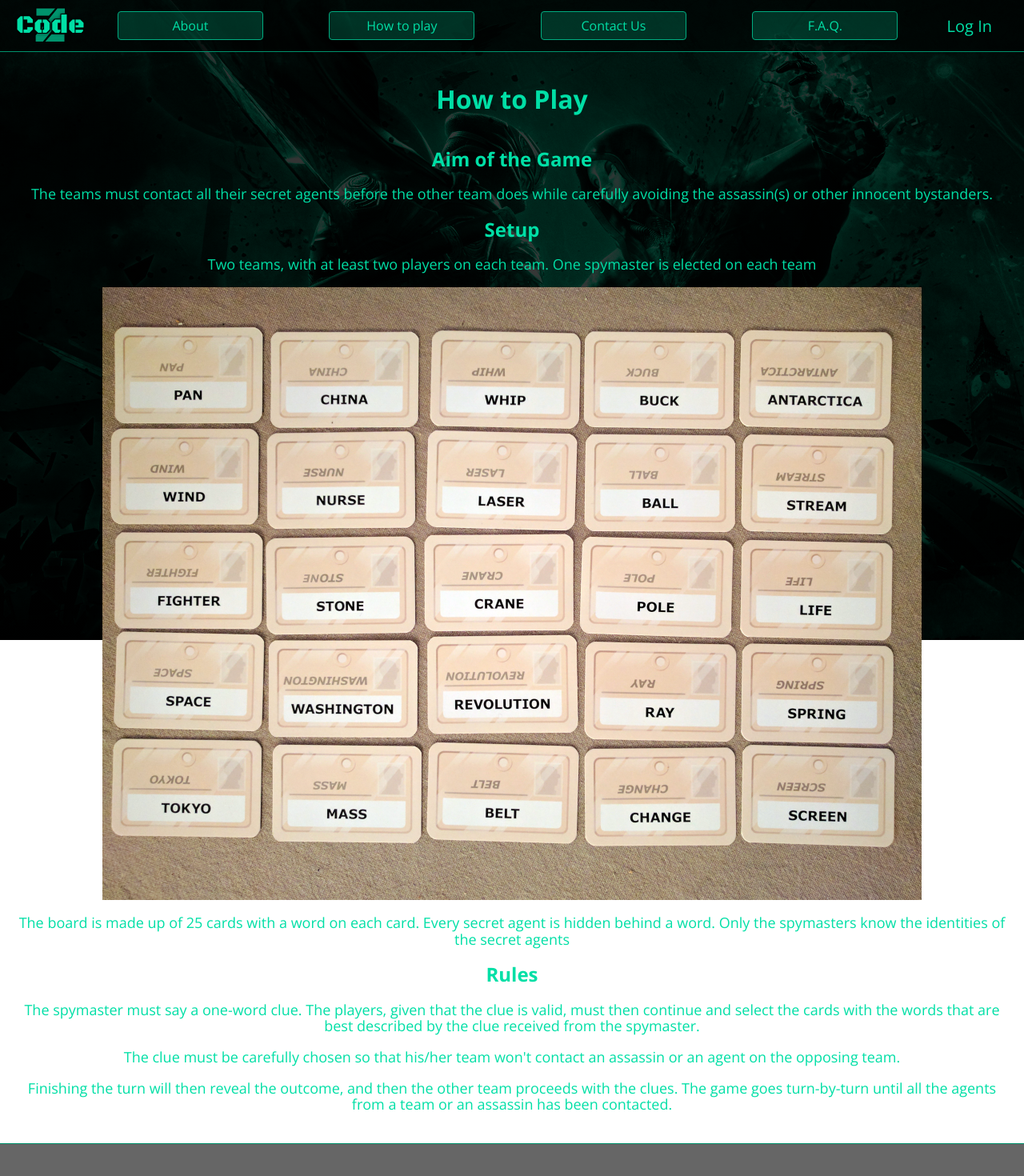
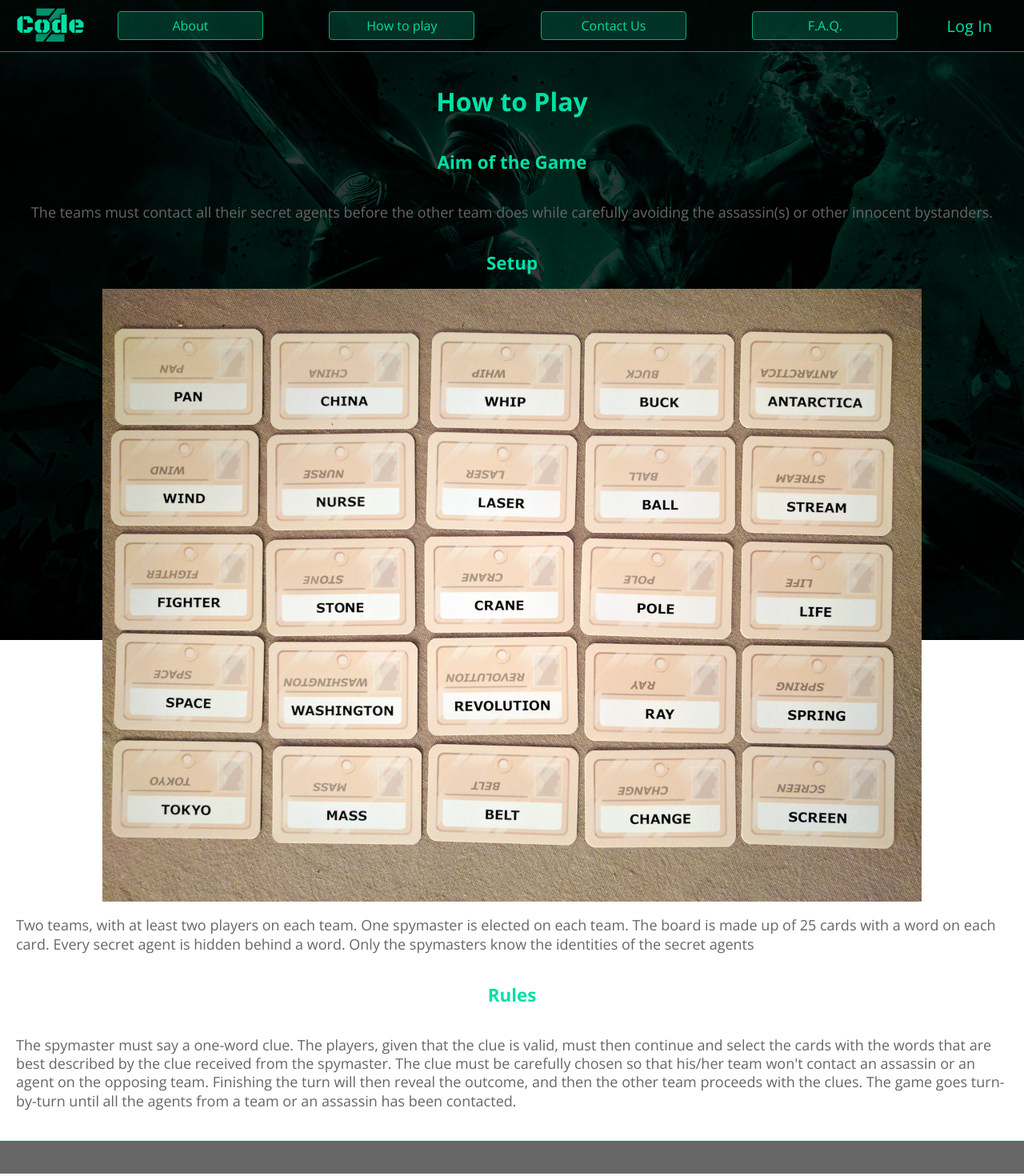
Before and after one commit to chosen111/WAD2_Project, a Django app: page /codenamez/howtoplay/ in a window 1280 px wide. Shown: the whole page at 80% size. Run offline with Django 3.2, Linux system fonts and the light colour scheme; some libraries are stand-ins or nearby versions.

Commit message:
standardized css for info pages

```diff
--- a/static/css/base.css
+++ b/static/css/base.css
@@ -730,9 +730,6 @@ div#logo.small:hover {
 .application footer {
   order: 3;
   flex: 40px 0 0;
-  display: grid;
-  grid-auto-columns: auto;
-  align-content: center;
   padding: 0 10px 0 10px;
   border-top: 1px solid #00936d;
   background-color: rgba(0, 0, 0, 0.6);
--- a/static/css/howtoplay.css
+++ /dev/null
@@ -1,21 +0,0 @@
-
-html {
-position: relative
-
-}
-h2 {
-    text-align: center;
-}
-
-p {
-    text-align: center;
-    font-size: large;
-
-}
-
-.center {
-  display: block;
-  margin-left: auto;
-  margin-right: auto;
-
-}
--- a/static/css/about.css
+++ b/static/css/infopages.css
@@ -5,38 +5,42 @@
 
 p {
     color: #666666;
-    font-size: 1.4em;
+    font-size: large;
     line-height: 1.3em;
-    #margin-bottom: 1em;
     float: left;
 
 }
-
 
 h1 {
     #color: #666666;
     #font-size: 1.4em;
     line-height: 1.3em;
-    #margin-bottom: 1em;
-    float: left;
+    text-align: center;
+}
+
+h2 {
+    font-size: 1.4em;
+    line-height: 1.3em;
+    text-align: center;
+}
+
+h3 {
+    font-size: 1.4em;
+    line-height: 1.3em;
+    text-align: center;
 
 }
 
 
-h2 {
-    color: #666666;
-    font-size: 1.4em;
-    line-height: 1.3em;
-    margin-bottom: 1em;
-    float: left;
+.center {
+  display: block;
+  margin-left: auto;
+  margin-right: auto;
 
 }
 
-h3 {
-    color: #666666;
-    font-size: 1.4em;
-    line-height: 1.3em;
-    margin-bottom: 1em;
-    float: left;
-
+.team-member {
+  float: start;
+  text-align: center;
+  align-items: center;
 }
--- a/templates/codenamez/about.html
+++ b/templates/codenamez/about.html
@@ -3,7 +3,7 @@
 {% load codenamez_template_tags %}
 
 {% block head %}
-    <link rel="stylesheet" type="text/css" href="{% static 'css/about.css' %}">
+    <link rel="stylesheet" type="text/css" href="{% static 'css/infopages.css' %}">
 
 {% endblock %}
 
--- a/templates/codenamez/contactus.html
+++ b/templates/codenamez/contactus.html
@@ -3,7 +3,7 @@
 {% load codenamez_template_tags %}
 
 {% block head %}
-     <link rel="stylesheet" type="text/css" href="{% static 'css/contactus.css' %}">
+     <link rel="stylesheet" type="text/css" href="{% static 'css/infopages.css' %}">
 {% endblock %}
 
 {% block main %}
--- a/templates/codenamez/faq.html
+++ b/templates/codenamez/faq.html
@@ -3,8 +3,7 @@
 {% load codenamez_template_tags %}
 
 {% block head %}
-    <link rel="stylesheet" type="text/css" href="{% static 'css/index.min.css' %}">
-    <script type="text/javascript" src="{% static 'js/index.js' %}"></script>
+    <link rel="stylesheet" type="text/css" href="{% static 'css/infopages.css' %}">
 {% endblock %}
 
 {% block main %}
--- a/templates/codenamez/howtoplay.html
+++ b/templates/codenamez/howtoplay.html
@@ -3,8 +3,7 @@
 {% load codenamez_template_tags %}
 
 {% block head %}
-    <link rel="stylesheet" type="text/css" href="{% static 'css/howtoplay.css' %}">
-    <script type="text/javascript" src="{% static 'js/howtoplay.js' %}"></script>
+    <link rel="stylesheet" type="text/css" href="{% static 'css/infopages.css' %}">
 {% endblock %}
 
 {% block main %}
@@ -12,22 +11,20 @@
     <div>
         <h2>Aim of the Game</h2>
         <p>The teams must contact all their secret agents before the other team does while carefully avoiding the assassin(s) or other innocent bystanders.</p>
-
+    </div>
+    <div>
         <h2>Setup</h2>
-        <p>Two teams, with at least two players on each team. One spymaster is elected on each team</p>
         <img src="{% static "images/boardlayout.jpg" %}" alt="Board Layout" class = "center" />
-
-        <p>The board is made up of 25 cards with a word on each card. Every secret agent is hidden behind a word. Only the spymasters know the identities of the secret agents</p>
-
+        <p>Two teams, with at least two players on each team. One spymaster is elected on each team.
+            The board is made up of 25 cards with a word on each card.
+            Every secret agent is hidden behind a word.
+            Only the spymasters know the identities of the secret agents</p>
+    </div>
         <h2>Rules</h2>
         <p>The spymaster must  say a one-word clue. The players, given that the clue is valid, must then continue and select
             the cards with the words that are best described by the clue received from the spymaster.
-        </p>
-        <p>The clue must be carefully chosen so that his/her team won't contact an assassin or an agent on the opposing team.</p>
-        <p>
+            The clue must be carefully chosen so that his/her team won't contact an assassin or an agent on the opposing team.
             Finishing the turn will then reveal the outcome, and then the other team proceeds with the clues.
             The game goes turn-by-turn until all the agents from a team or an assassin has been contacted.
            </p>
-    </div>
-
 {% endblock %}
```
Also changed, not shown: static/css/contactus.css (deleted, +0 -20 lines).
